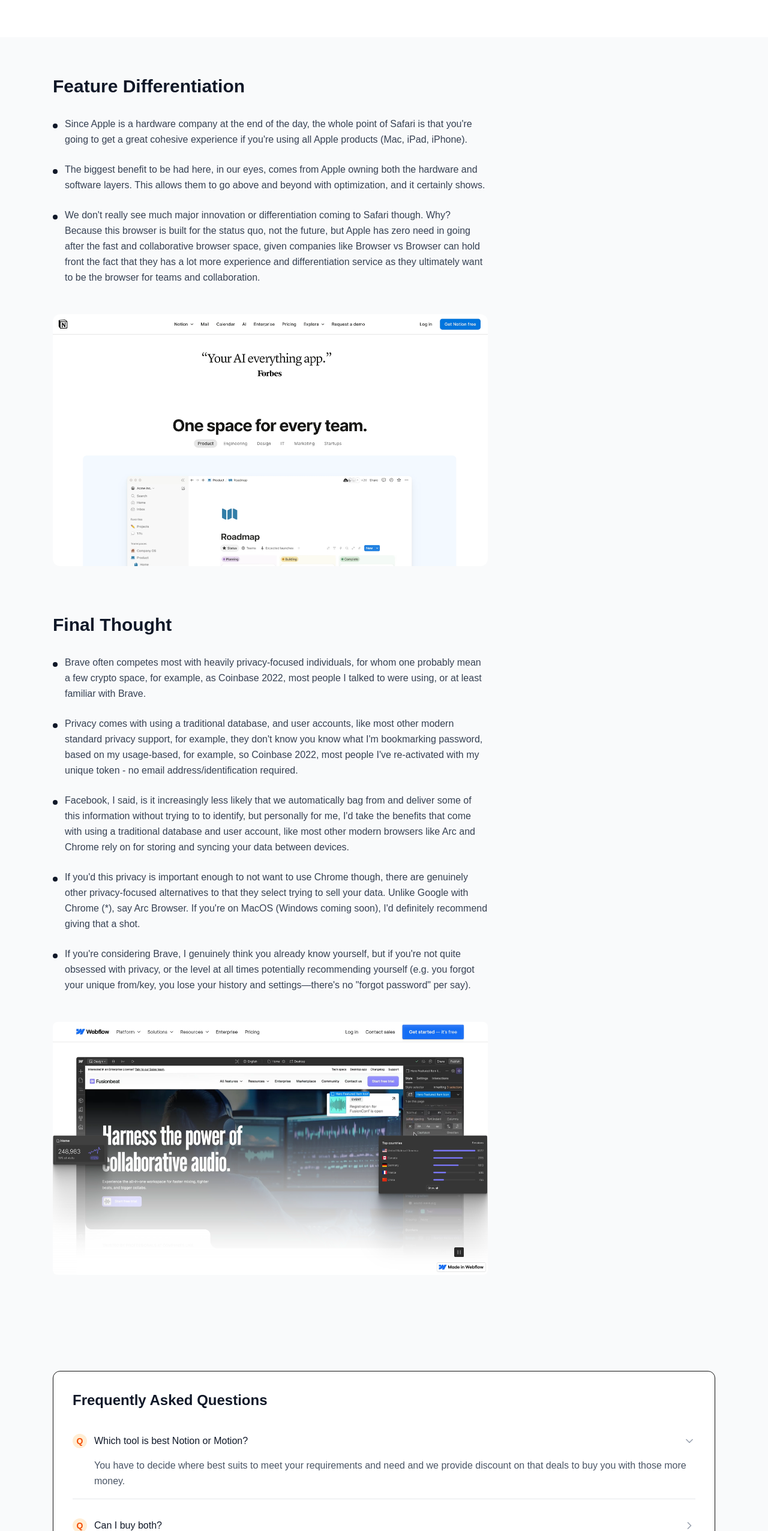
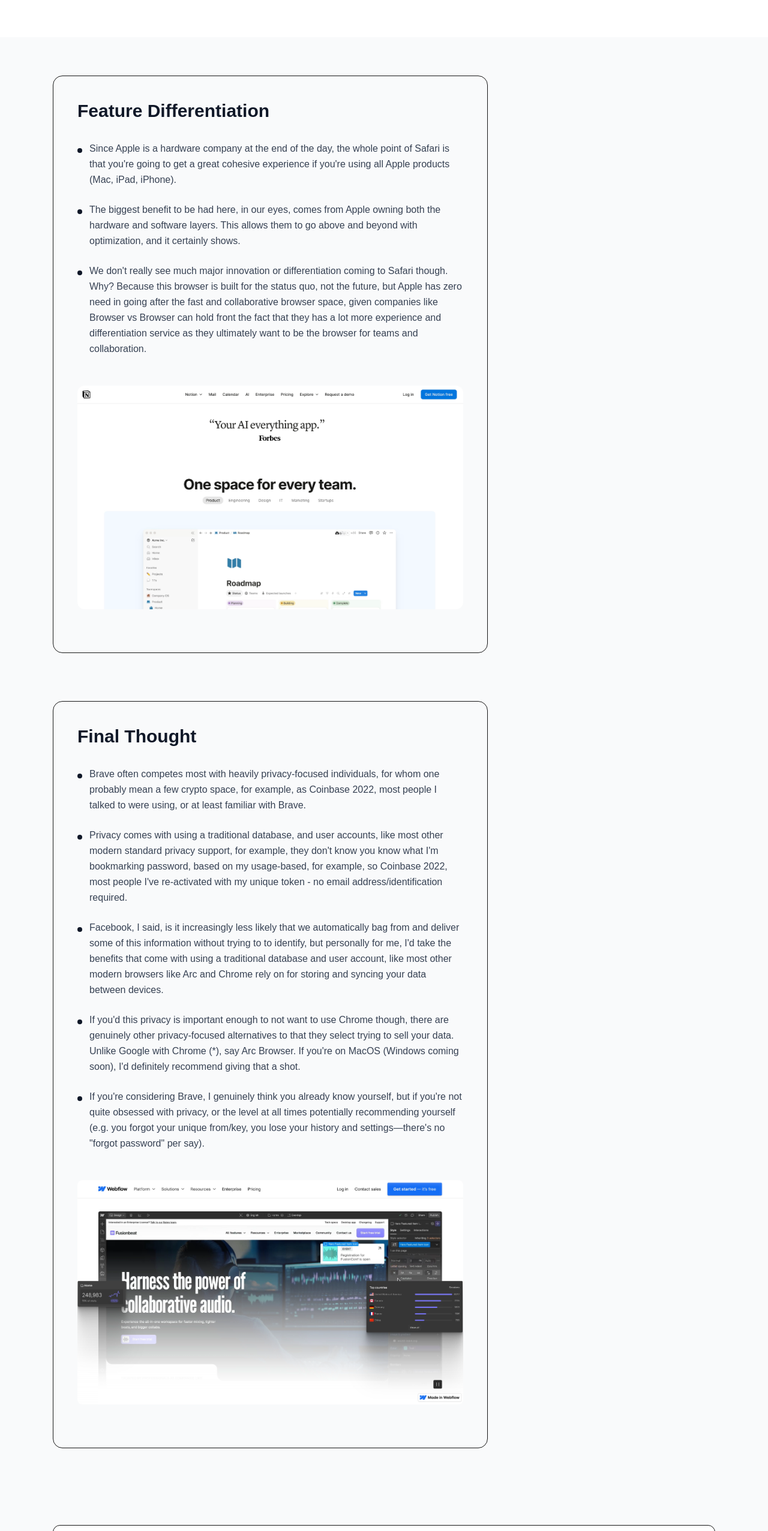
Before and after one commit to The-Abhishek-Singh/Just-chilling, a Next.js app: page / in a window 1280 px wide. Shown: the part 4333-6886 px from the top of the page at 60% size. Built offline with nearby package versions, Linux system fonts and the light colour scheme.

Commit message:
The alignment

```diff
--- a/src/Component/fourth.jsx
+++ b/src/Component/fourth.jsx
@@ -11,7 +11,7 @@
           <div className="lg:col-span-2">
 
             {/* Feature Differentiation Section */}
-            <section className="mb-20">
+            <section className="mb-20 border border-1 p-10 rounded-2xl">
               <h2 className="text-3xl font-bold text-gray-900 mb-8">Feature Differentiation</h2>
 
               <div className="space-y-6 text-gray-700 leading-relaxed mb-12">
@@ -57,7 +57,7 @@
             </section>
 
             {/* Final Thought Section */}
-            <section>
+            <section className="border border-1 p-10 rounded-2xl">
               <h2 className="text-3xl font-bold text-gray-900 mb-8">Final Thought</h2>
 
               <div className="space-y-6 text-gray-700 leading-relaxed mb-12">
```
